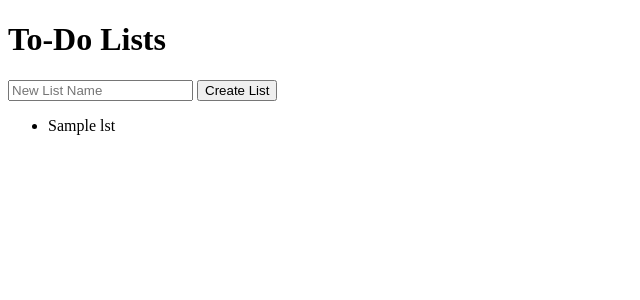
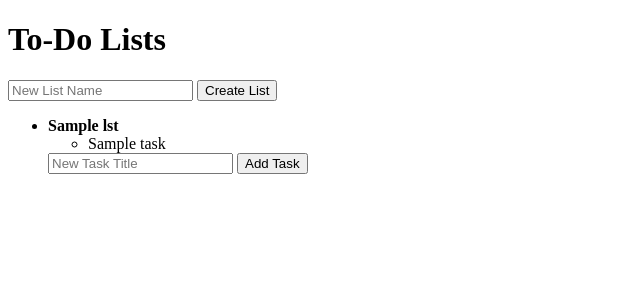
Before and after one commit to CI-Till-Krempel/horseless-carriage-eval-todo-app, a Flask app: template templates/index.html in a window 1280 px wide. Shown: the top 300 px of the page, without its empty margins (0-640 px from the left). Run offline with Flask 3, Linux system fonts and the light colour scheme; the template is opened without the code that fills it: most values are stand-ins (such as "Sample title", 1, 10 or a date in 2020).

Commit message:
feat: implement US-0002 add task to list

```diff
--- a/app.py
+++ b/app.py
@@ -6,6 +6,7 @@ app = Flask(__name__)
 # Lists: dictionary mapping list_id to {"id": list_id, "name": name, "tasks": []}
 lists = {}
 counter = 1
+task_counter = 1
 
 @app.route('/')
 def index():
@@ -21,5 +22,16 @@ def create_list():
         lists[list_id] = {"id": list_id, "name": name, "tasks": []}
     return redirect(url_for('index'))
 
+@app.route('/lists/<list_id>/tasks', methods=['POST'])
+def add_task(list_id):
+    global task_counter
+    if list_id in lists:
+        title = request.form.get('title')
+        if title:
+            task_id = str(task_counter)
+            task_counter += 1
+            lists[list_id]["tasks"].append({"id": task_id, "title": title, "completed": False})
+    return redirect(url_for('index'))
+
 if __name__ == '__main__':
     app.run(debug=True)
--- a/templates/index.html
+++ b/templates/index.html
@@ -12,7 +12,18 @@
     </form>
     <ul>
         {% for list_id, lst in lists.items() %}
-            <li>{{ lst.name }}</li>
+            <li>
+                <strong>{{ lst.name }}</strong>
+                <ul>
+                    {% for task in lst.tasks %}
+                        <li>{{ task.title }}</li>
+                    {% endfor %}
+                </ul>
+                <form action="/lists/{{ list_id }}/tasks" method="POST">
+                    <input type="text" name="title" placeholder="New Task Title" required>
+                    <button type="submit">Add Task</button>
+                </form>
+            </li>
         {% endfor %}
     </ul>
 </body>
```
Also changed, not shown: tests/test_app.py (+6 -0 lines).
